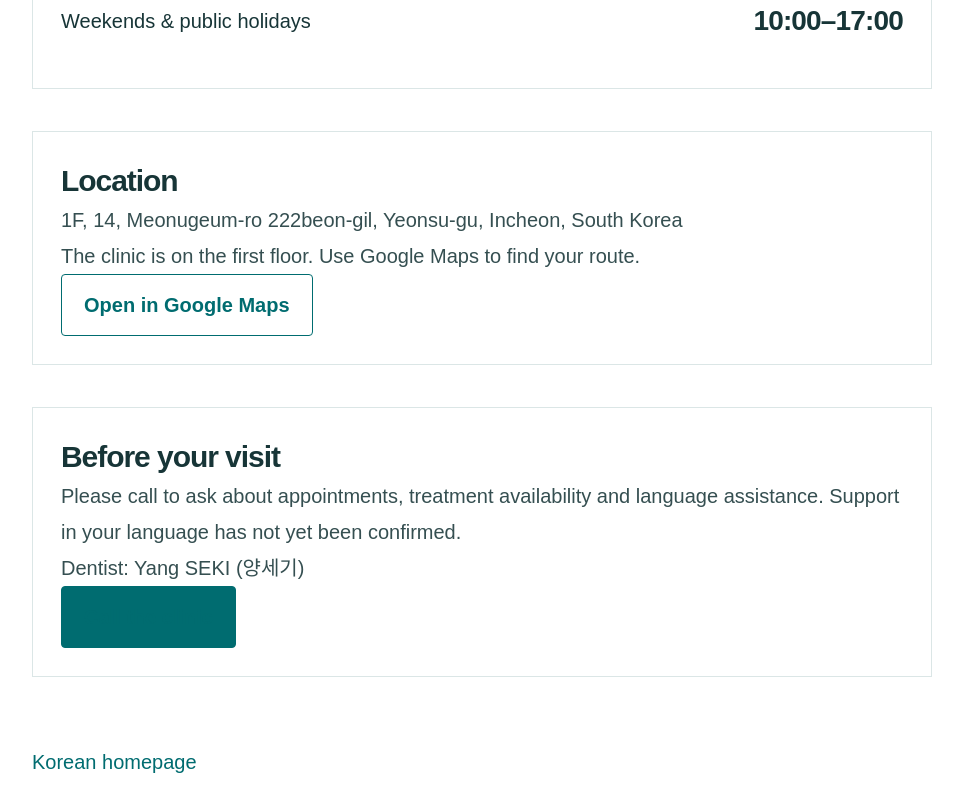
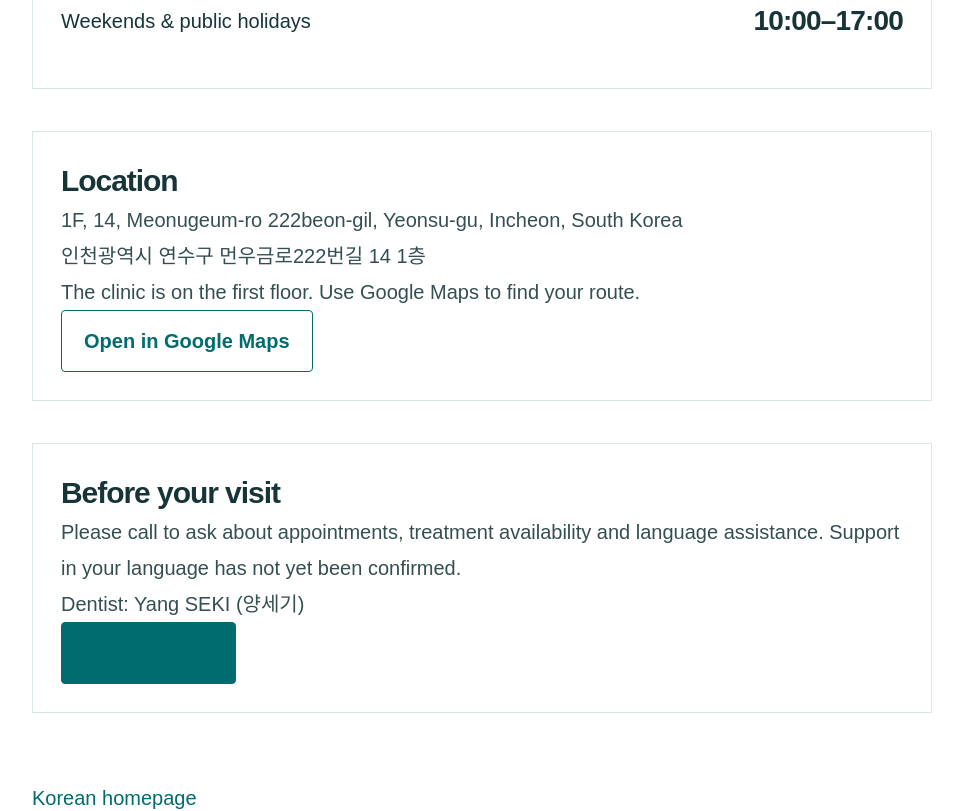
Before and after one commit to sekiyang-hub/test2875, a Next.js app: page /guide/en/ in a window 1280 px wide. Shown: the part 720-1531 px from the top of the page, without its empty margins (158-1121 px from the left). Built offline with nearby package versions, Linux system fonts and the light colour scheme; no server answers.

Commit message:
Connect every translated guide to Google Maps and show exact Korean address

```diff
--- a/src/app/guide/[language]/page.tsx
+++ b/src/app/guide/[language]/page.tsx
@@ -23,7 +23,7 @@ export default async function Guide({ params }: { params: Promise<{ language: st
       <div className="actions"><a className="button" href={`tel:${clinic.phone}`}>{text.call} · {clinic.phone}</a><a className="button secondary" href="#guide-location">{text.directions}</a></div>
     </div>
     <section id="guide-hours" className="panel"><h2>{text.hours}</h2><div className="hours-list"><div><span>{text.weekdays}</span><strong>{clinic.hours[0].open}–{clinic.hours[0].close}</strong></div><div><span>{text.weekends}</span><strong>{clinic.hours[1].open}–{clinic.hours[1].close}</strong></div></div></section>
-    <section id="guide-location" className="panel"><h2>{text.location}</h2><p>{text.address}</p><p>{text.note}</p><a className="button secondary" href={clinic.naverMapURL}>{text.station}</a></section>
+    <section id="guide-location" className="panel"><h2>{text.location}</h2><p>{text.address}</p><p lang="ko">{clinic.address.full}</p><p>{text.note}</p><a className="button secondary" href={clinic.googleMapURL}>{text.station}</a></section>
     <section id="guide-before" className="panel"><h2>{text.appointment}</h2><p>{text.booking}</p><p>{text.doctor}</p><a className="button" href={`tel:${clinic.phone}`}>{text.call}</a></section>
     <Link className="text-link" href="/">{text.home}</Link>
   </article>;
```
